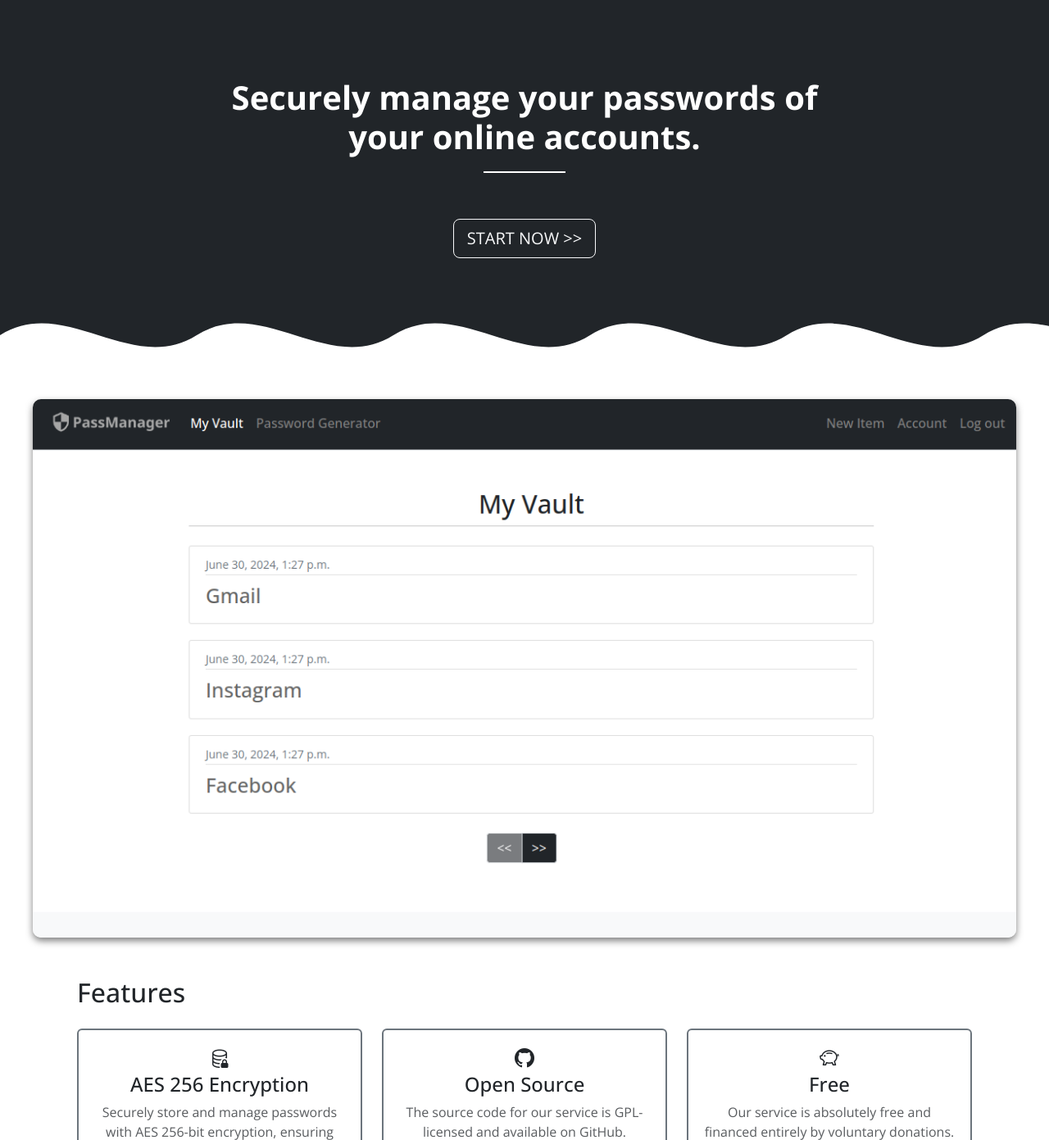
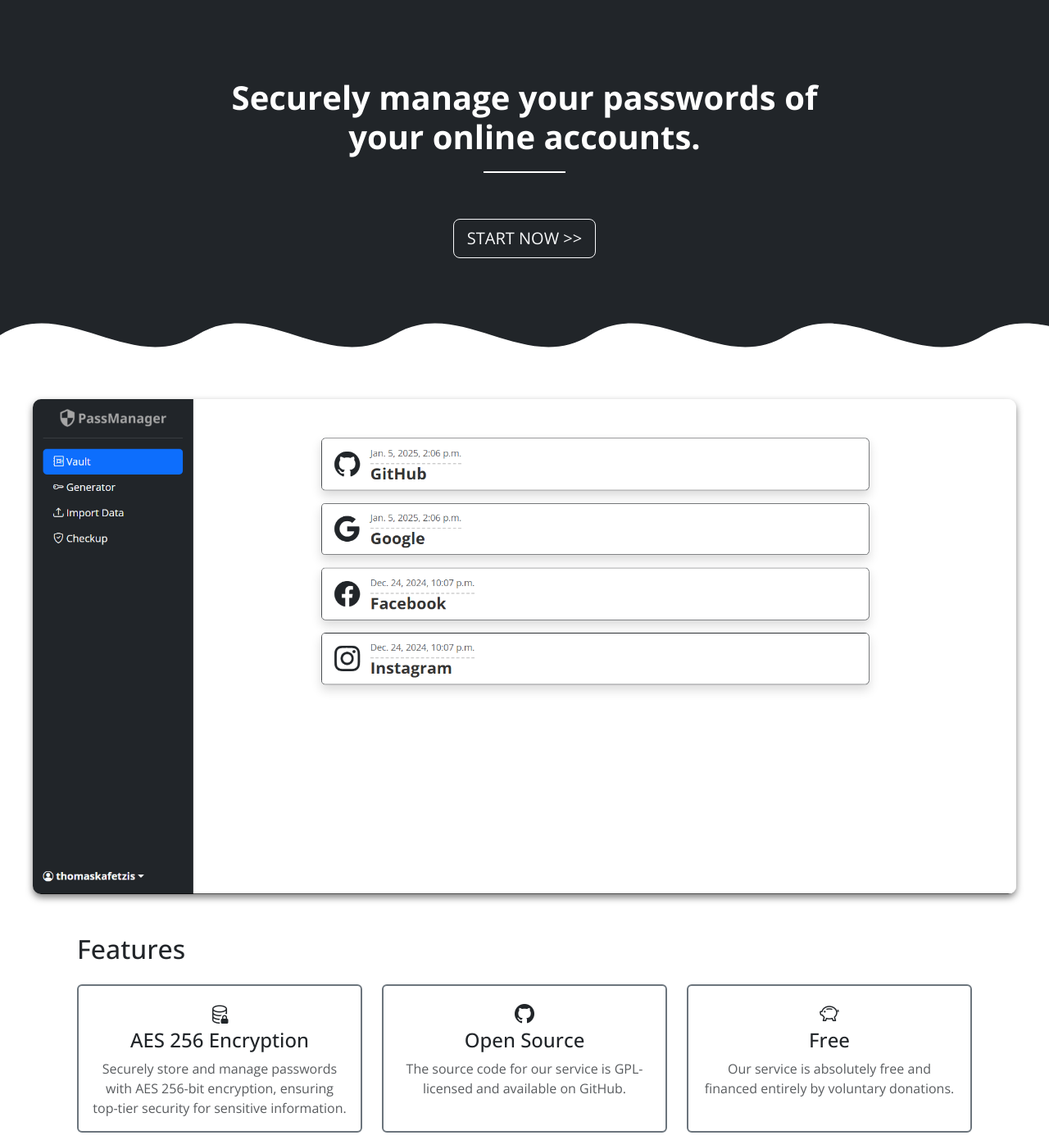
Before and after one commit to KafetzisThomas/PassManagerWeb, a Django app: page / in a window 1280 px wide. Shown: the part 59-1450 px from the top of the page at 82% size. Run offline with Django 5.2, Linux system fonts and the light colour scheme; parts of the project's set-up code (start-up, migrations or seed data) failed here and were passed over; some libraries are stand-ins or nearby versions.

Commit message:
Update preview image in home page

```diff
--- a/main/settings.py
+++ b/main/settings.py
@@ -140,6 +140,10 @@ USE_TZ = True
 # Static files (CSS, JavaScript, Images)
 # https://docs.djangoproject.com/en/5.0/howto/static-files/
 
+STATICFILES_DIRS = [
+    BASE_DIR / "static",
+]
+
 STATIC_URL = "static/"
 
 # This production code might break development mode, so we check whether we're in DEBUG mode
--- a/passmanager/templates/passmanager/home.html
+++ b/passmanager/templates/passmanager/home.html
@@ -69,7 +69,7 @@
     <!-- preview image start -->
     <section class="mt-5">
         <div class="image-container px-0 d-flex align-items-center text-white flex-column">
-            <img src="{% static 'images/vault_preview.png' %}" class="image-shadow img-fluid" alt="vault_preview" width="1200">
+            <img src="{% static 'images/vault_page.png' %}" class="image-shadow img-fluid" alt="vault_page" width="1200">
         </div>
     </section>
     <!-- preview image end -->
```
Also changed, not shown: README.md, passmanager/static/images/vault_preview.png (deleted), static/images/edit_item_page.png (renamed from assets/edit_item_page.png), static/images/favicon.png (renamed from passmanager/static/images/favicon.png), static/images/import_data_page.png (renamed from assets/import_data_page.png), static/images/logo.png (renamed from passmanager/static/images/logo.png), static/images/new_item_page.png (renamed from assets/new_item_page.png), static/images/password_checkup_page.png (renamed from assets/password_checkup_page.png), static/images/password_generator_page.png (renamed from assets/password_generator_page.png), static/images/vault_page.png (renamed from assets/vault_page.png), static/js/copyPassword.js (renamed from passmanager/static/js/copyPassword.js), static/js/revealPassword.js (renamed from passmanager/static/js/revealPassword.js), static/main.css (line endings or trailing spaces).
